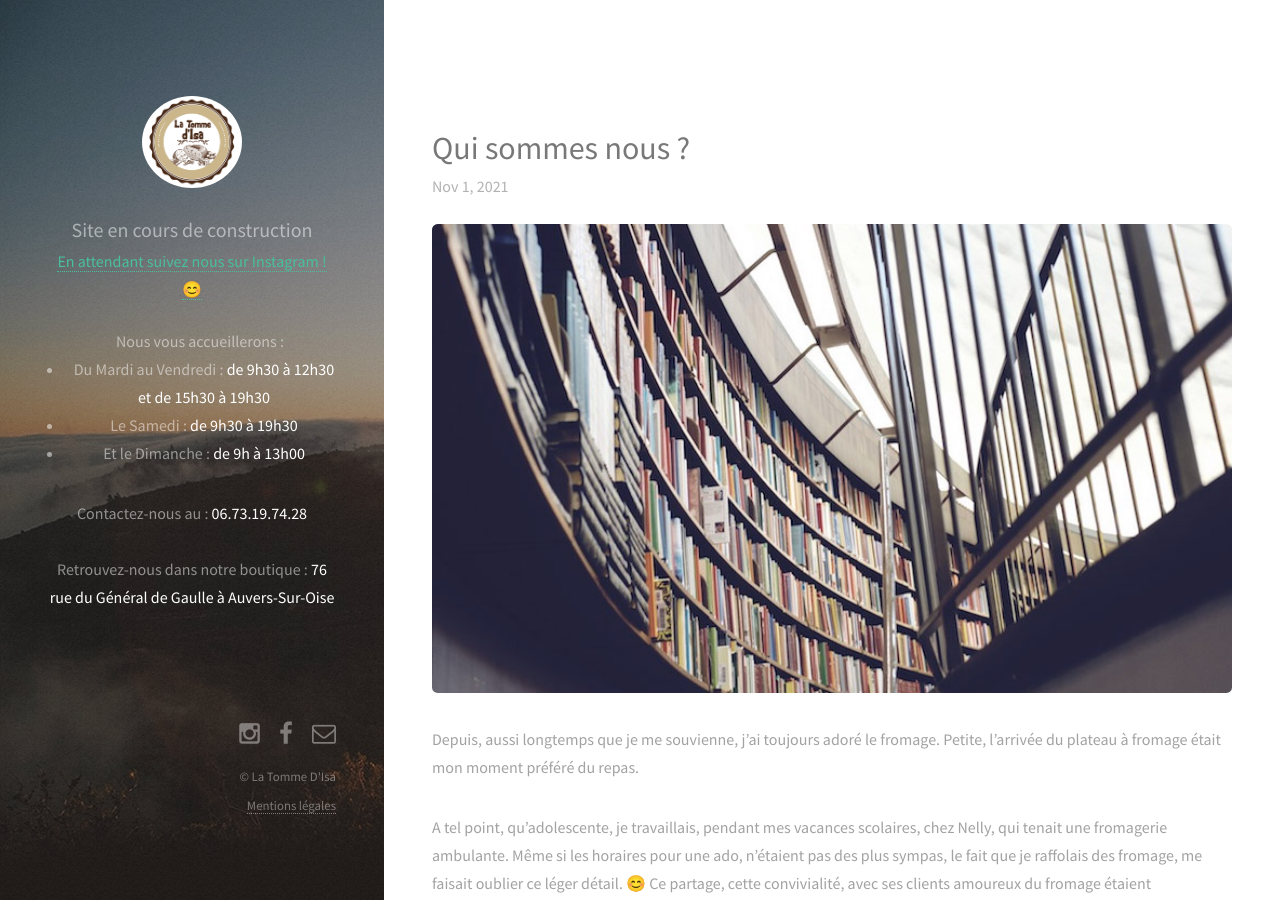
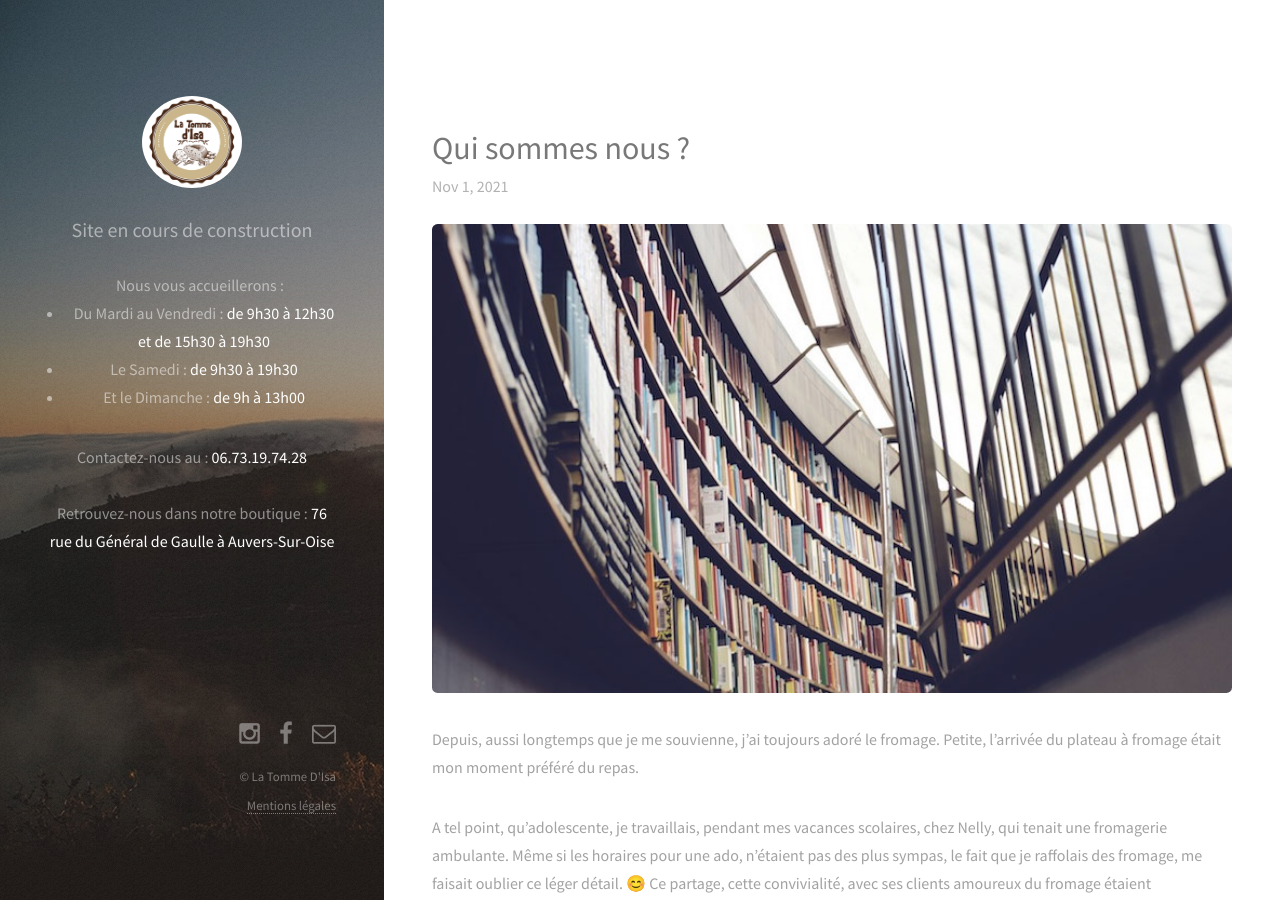
Before and after one commit to SachaCR/la-tomme-disa, a Jekyll site: the page built from index.html, in a window 1280 px wide and 900 px high. Built offline with Jekyll 4.4.1, drawn with Linux system fonts in a browser that asks for light colours; nearby versions of some CDN libraries.

Commit message:
Remove useless link

```diff
--- a/_layouts/default.html
+++ b/_layouts/default.html
@@ -28,8 +28,6 @@
       <a href="{{ site.url }}" class="image logo"><img class="editable" src="/images/logo.png" alt="{{ site.author.name }}"></a>
       <h1 class="editable">Site en cours de construction</h1>
 			<p>
-				<a href="https://instagram.com/tomme_disa?utm_medium=copy_link">En attendant suivez nous sur Instagram ! 😊</a>
-				</br>
 				<ul>
 					Nous vous accueillerons :
 					<li>
```
Lines whose indentation alone changed are shown as unchanged.
